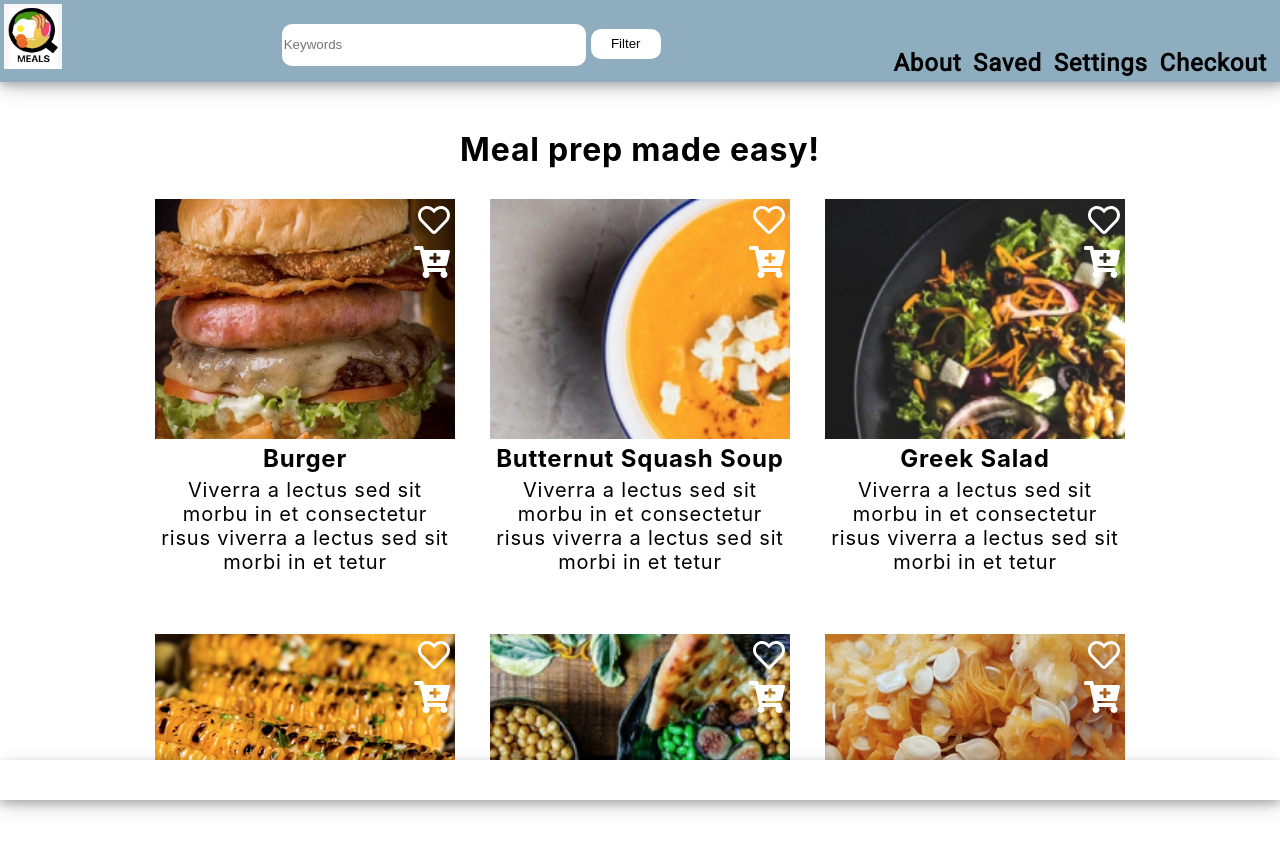
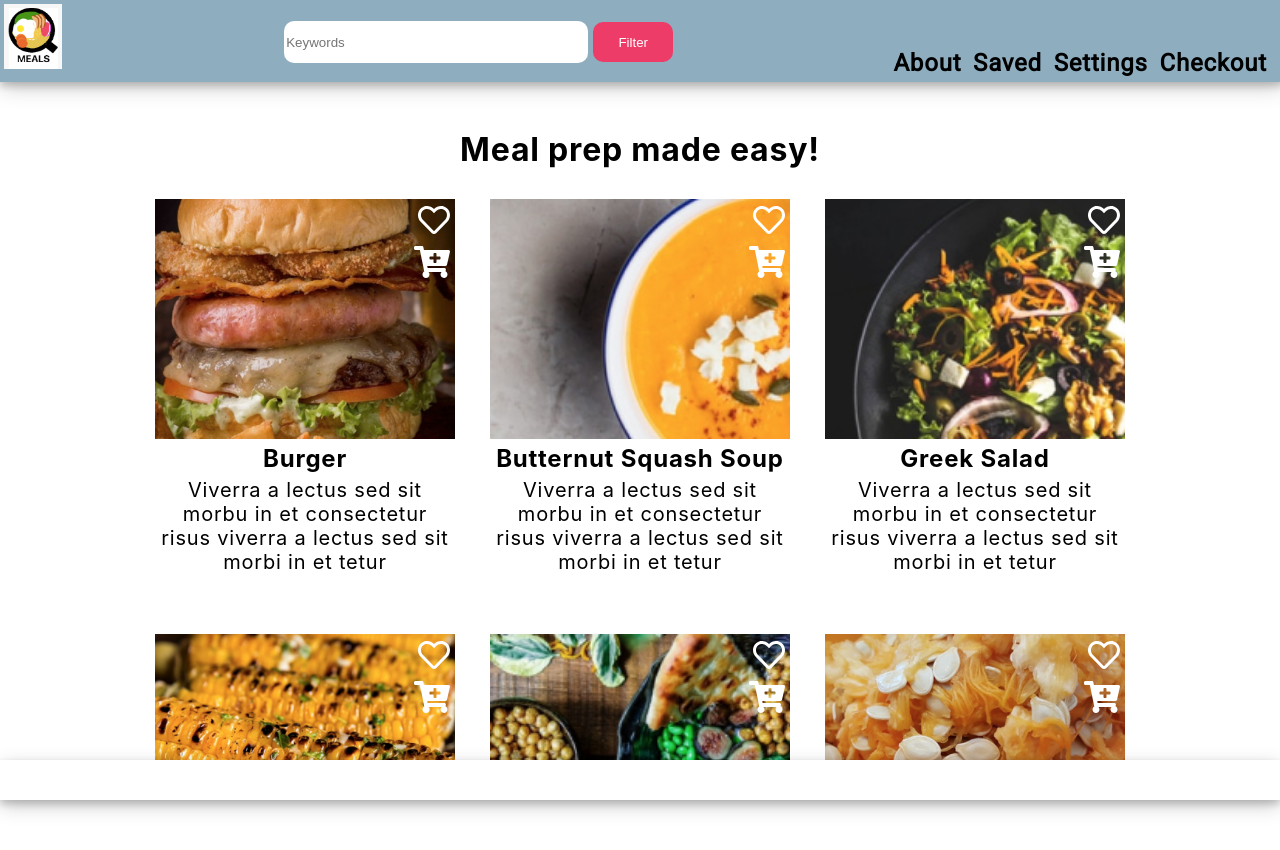
Before and after one commit to jadizzedin/quickmeals, a React (Create React App) app in the folder client/: page / in a window 1280 px wide. Shown: the top 850 px of the page. Built offline with nearby package versions, Linux system fonts and the light colour scheme.

Commit message:
corrected styling header errors

```diff
--- a/client/src/components/header.css
+++ b/client/src/components/header.css
@@ -21,14 +21,12 @@
   height: 65px;
   width: 58px;
 }
-
-
 .web-input{
   display: flex;
-  margin: 10px 10px 5px 0px;
+  margin: 10px;
   justify-content: space-between;
+  align-items: center;
 }
-
 .input{
   background-color: white;
   height:40px;
@@ -38,15 +36,15 @@
   outline: none;
 }
 
-button {
+.filter-button {
   background-color: rgb(237,60,103);
-  height:45px;
+  height:40px;
   width: 80px;
-  margin-left: 5px;
   border-radius: 10px;
   border: none;
   color: white;
   outline: none;
+  margin: 0 0 0 5px;
 }
 
 .right-side {
--- a/client/src/components/header.js
+++ b/client/src/components/header.js
@@ -19,6 +19,7 @@ function Header(props) {
             placeholder="Keywords"
             onChange={(e) => props.handleChange(e)}/>
           <button
+            className='filter-button'
             placeholder="Filter"
             id="filter"
             type="text"
```
